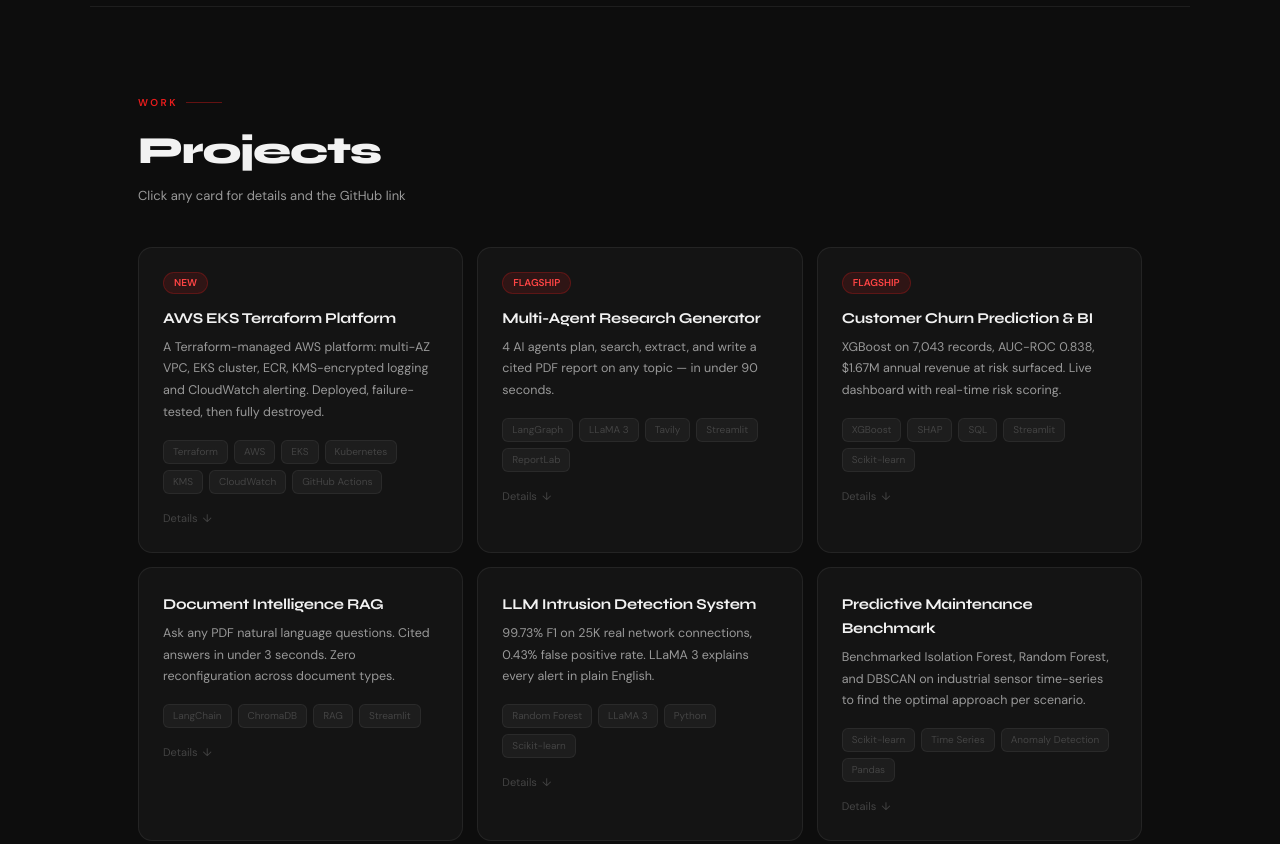
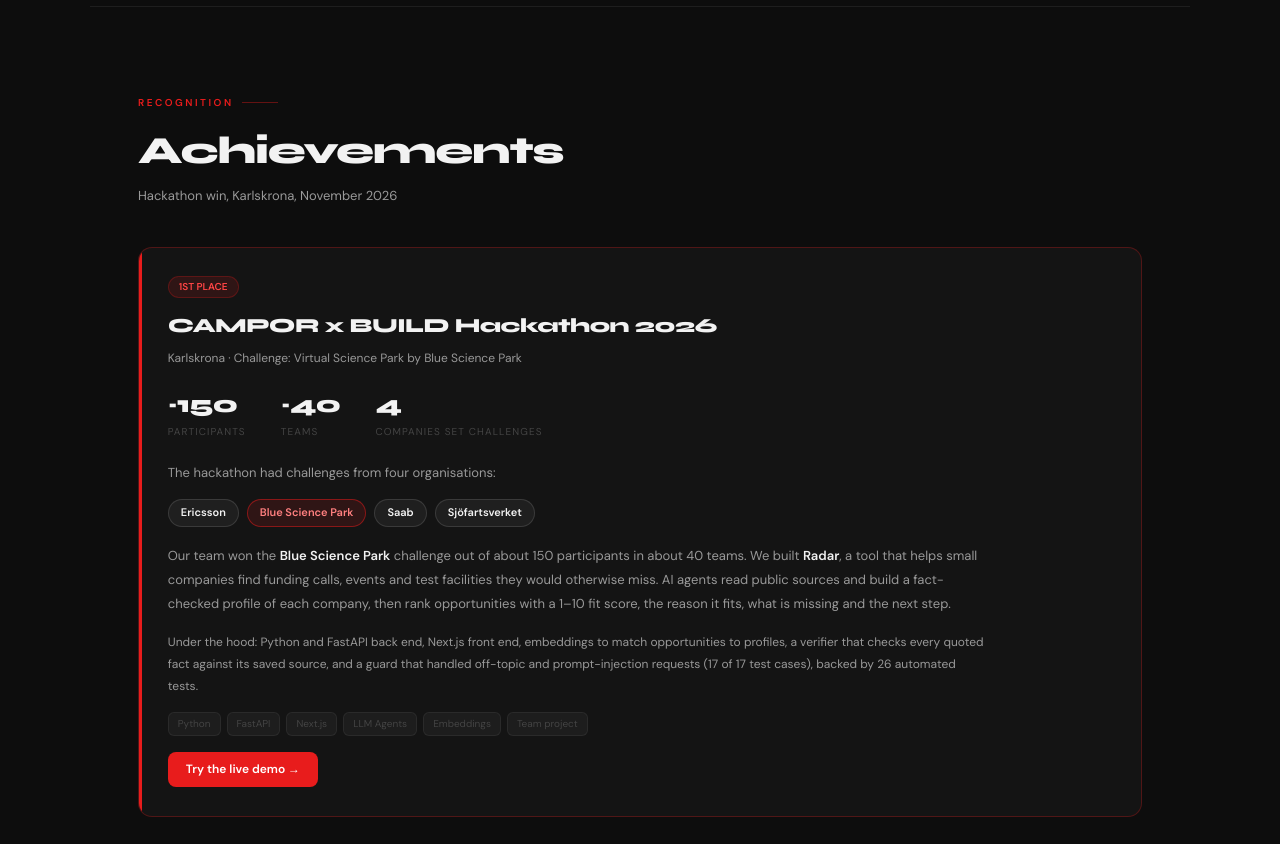
Before and after one commit to thar-26/portfolio, a plain HTML site: page index.html in a window 1280 px wide. Shown: the part 1020-1864 px from the top of the page. Drawn offline with Linux system fonts and the light colour scheme.

Commit message:
Add hackathon achievement

```diff
--- a/index.html
+++ b/index.html
@@ -493,6 +493,62 @@ nav.hidden { transform: translateY(-100%); }
 .github-link:hover { background: var(--accent2); box-shadow: 0 4px 16px var(--accent-glow); }
 .github-link:hover::after { opacity: 1; }
 
+
+/* ── ACHIEVEMENT ── */
+.achievement-card {
+  background: var(--card);
+  border: 1px solid rgba(232,28,28,0.28);
+  border-radius: var(--radius);
+  padding: 1.8rem;
+  position: relative;
+  overflow: hidden;
+}
+.achievement-card::before {
+  content: '';
+  position: absolute;
+  left: 0; top: 0; bottom: 0;
+  width: 3px;
+  background: var(--accent);
+}
+.achievement-head {
+  display: flex;
+  justify-content: space-between;
+  align-items: flex-start;
+  gap: 1rem;
+  flex-wrap: wrap;
+  margin-bottom: 0.4rem;
+}
+.achievement-title {
+  font-family: 'Syne', sans-serif;
+  font-size: 1.25rem;
+  font-weight: 800;
+  letter-spacing: -0.5px;
+}
+.achievement-meta { font-size: 12px; color: var(--fg2); margin-bottom: 1.1rem; }
+.achievement-card p {
+  font-size: 13px;
+  color: var(--fg2);
+  line-height: 1.85;
+  margin-bottom: 0.9rem;
+  max-width: 820px;
+}
+.achievement-card p strong { color: var(--fg); font-weight: 600; }
+.org-row { display: flex; flex-wrap: wrap; gap: 8px; margin: 0.2rem 0 1.1rem; }
+.org-chip {
+  font-size: 11px;
+  font-weight: 600;
+  color: var(--fg);
+  background: rgba(255,255,255,0.05);
+  border: 1px solid var(--border2);
+  padding: 4px 12px;
+  border-radius: 20px;
+}
+.org-chip.won { border-color: rgba(232,28,28,0.5); background: var(--accent-dim); color: #ff8080; }
+.achievement-stats { display: flex; gap: 2.2rem; flex-wrap: wrap; margin: 1.1rem 0 1.3rem; }
+.achievement-stats .num { font-family: 'Syne', sans-serif; font-size: 1.5rem; font-weight: 800; letter-spacing: -0.8px; }
+.achievement-stats .lbl { font-size: 10px; color: var(--fg3); text-transform: uppercase; letter-spacing: 1.1px; }
+.achievement-tech { font-size: 12px !important; }
+
 /* ── SKILL CONSTELLATION ── */
 .constellation-wrap {
   width: 100%;
@@ -829,6 +885,7 @@ footer {
 <nav id="main-nav">
   <a href="#home" class="nav-logo">Tharun<span>.</span></a>
   <ul class="nav-links">
+    <li><a href="#achievements">Achievements</a></li>
     <li><a href="#projects">Work</a></li>
     <li><a href="#skills">Skills</a></li>
     <li><a href="#experience">Experience</a></li>
@@ -865,6 +922,49 @@ footer {
     </div>
   </div>
 </section>
+
+<div class="divider"></div>
+
+<!-- ACHIEVEMENTS -->
+<div class="section" id="achievements">
+  <div class="reveal">
+    <div class="eyebrow">Recognition</div>
+    <div class="section-title">Achievements</div>
+    <div class="section-sub">Hackathon win, Karlskrona, November 2026</div>
+  </div>
+
+  <div class="achievement-card reveal">
+    <div class="achievement-head">
+      <div>
+        <div class="featured-badge">1st Place</div>
+        <div class="achievement-title">CAMPOR x BUILD Hackathon 2026</div>
+      </div>
+    </div>
+    <div class="achievement-meta">Karlskrona · Challenge: Virtual Science Park by Blue Science Park</div>
+
+    <div class="achievement-stats">
+      <div><div class="num">~150</div><div class="lbl">Participants</div></div>
+      <div><div class="num">~40</div><div class="lbl">Teams</div></div>
+      <div><div class="num">4</div><div class="lbl">Companies set challenges</div></div>
+    </div>
+
+    <p>The hackathon had challenges from four organisations:</p>
+    <div class="org-row">
+      <span class="org-chip">Ericsson</span>
+      <span class="org-chip won">Blue Science Park</span>
+      <span class="org-chip">Saab</span>
+      <span class="org-chip">Sjöfartsverket</span>
+    </div>
+
+    <p>Our team won the <strong>Blue Science Park</strong> challenge out of about 150 participants in about 40 teams. We built <strong>Radar</strong>, a tool that helps small companies find funding calls, events and test facilities they would otherwise miss. AI agents read public sources and build a fact-checked profile of each company, then rank opportunities with a 1&ndash;10 fit score, the reason it fits, what is missing and the next step.</p>
+    <p class="achievement-tech">Under the hood: Python and FastAPI back end, Next.js front end, embeddings to match opportunities to profiles, a verifier that checks every quoted fact against its saved source, and a guard that handled off-topic and prompt-injection requests (17 of 17 test cases), backed by 26 automated tests.</p>
+
+    <div class="project-tags">
+      <span class="tag">Python</span><span class="tag">FastAPI</span><span class="tag">Next.js</span><span class="tag">LLM Agents</span><span class="tag">Embeddings</span><span class="tag">Team project</span>
+    </div>
+    <a href="https://radar-for-blue-science-park-8msd.vercel.app" target="_blank" rel="noopener" class="github-link">Try the live demo →</a>
+  </div>
+</div>
 
 <div class="divider"></div>
 
```
